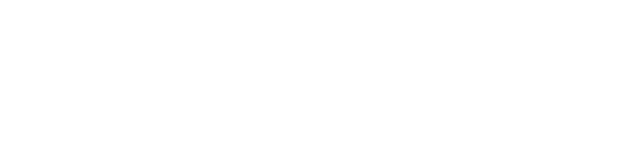
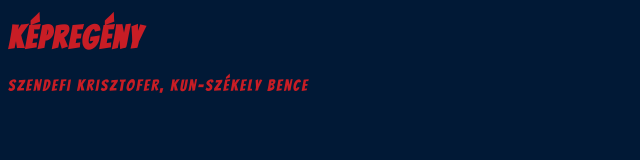
Before and after one commit to Christuss/k-preg-ny, a plain HTML site: page index.html in a window 1280 px wide. Shown: the whole page, without its empty margins (0-640 px from the left). Drawn offline with Linux system fonts and the light colour scheme.

Commit message:
html és css alapszerkezetek

```diff
--- a/index.html
+++ b/index.html
@@ -2,11 +2,15 @@
 <html lang="hu">
 <head>
     <meta charset="UTF-8">
-    <meta http-equiv="X-UA-Compatible" content="IE=edge">
+    <meta name="description" content="Képregény">
+    <meta name="keywords" content="Képregéány, Comic">
+    <meta name="author" content="Szendefi Krisztofer, Kun-Székely Bence">
     <meta name="viewport" content="width=device-width, initial-scale=1.0">
-    <title>Document</title>
+    <title>Képregény</title>
+    <link rel="stylesheet" href="styles.css">
 </head>
 <body>
-
+    <h1>Képregény</h1>
+    <footer>Szendefi Krisztofer, Kun-Székely Bence</footer>
 </body>
 </html>
--- /dev/null
+++ b/styles.css
@@ -0,0 +1,17 @@
+@import url('https://fonts.googleapis.com/css2?family=Bangers&display=swap');
+
+:root {
+  --c-white: #F7F7FF;
+  --c-l-blue: #23B5D3;
+  --c-d-blue: #011936;
+  --c-yellow: #F0C808;
+  --c-red: #C81D25;
+  --f-comic: 'Bangers', cursive;
+}
+
+*{
+    font-family: var(--f-comic);
+    color: var(--c-red);
+    background-color: var(--c-d-blue);
+    letter-spacing: 2px;
+}
```
